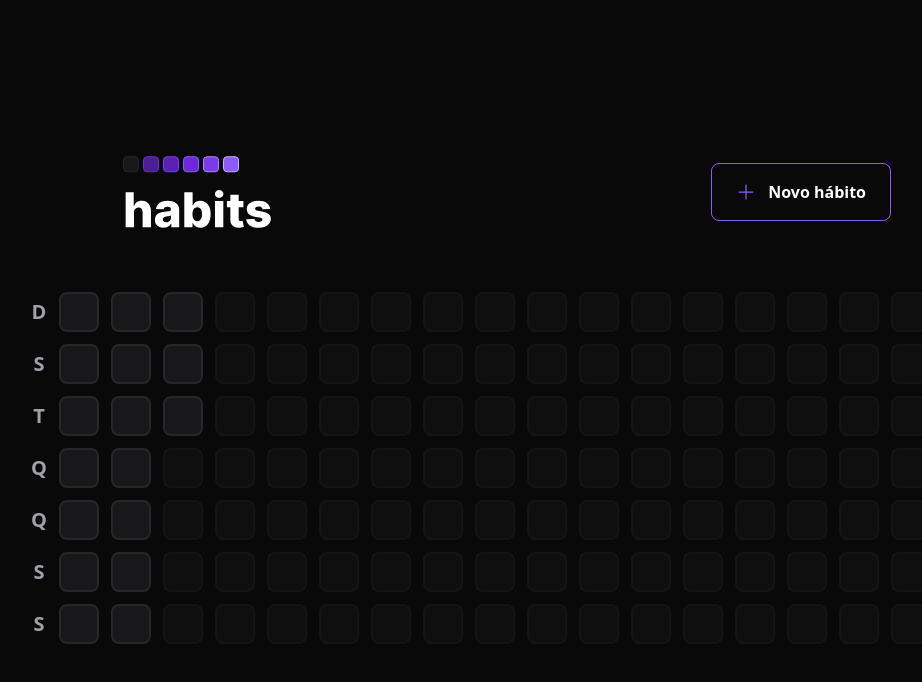
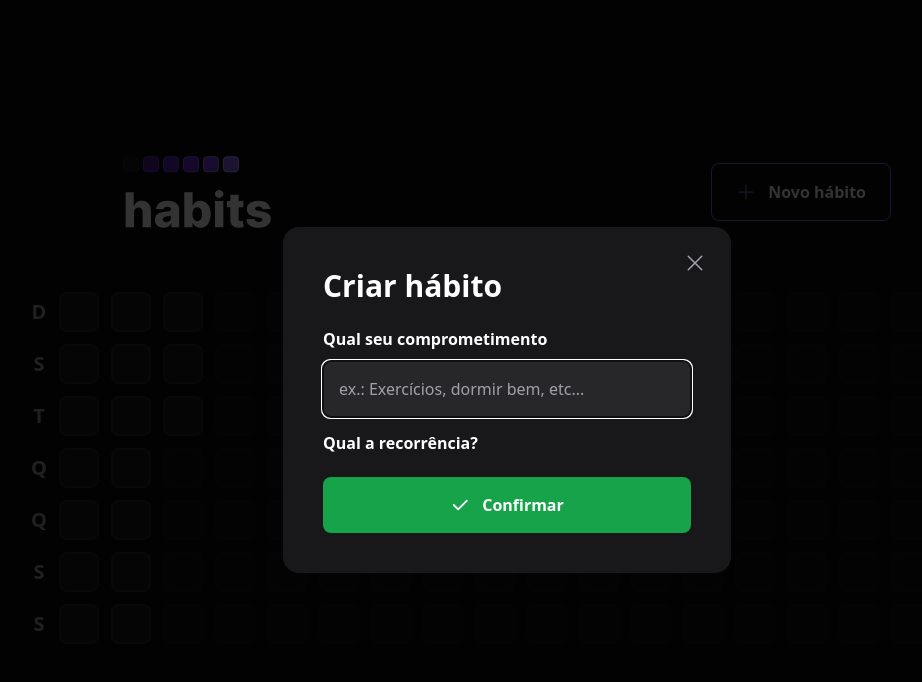
Before and after one commit to gabrielcarloto/nlw-setup-web, a React (Vite) app: page / in a window 1280 px wide. Both pictures are taken after a click on the button "Novo hábito". Shown: the top 682 px of the page, without its empty margins (133-1055 px from the left). Built offline with nearby package versions, Linux system fonts and the light colour scheme.

Commit message:
feat: add new habit dialog

```diff
--- a/package.json
+++ b/package.json
@@ -9,6 +9,7 @@
     "preview": "vite preview"
   },
   "dependencies": {
+    "@radix-ui/react-dialog": "^1.0.2",
     "classnames": "^2.3.2",
     "dayjs": "^1.11.7",
     "phosphor-react": "^1.4.1",
--- a/src/components/Header.tsx
+++ b/src/components/Header.tsx
@@ -1,18 +1,39 @@
-import { Plus } from 'phosphor-react';
+import * as Dialog from '@radix-ui/react-dialog';
+import { Plus, X } from 'phosphor-react';
+
 import logoImage from '../assets/logo.svg';
+import NewHabitForm from './NewHabitForm';
 
 export default function Header() {
   return (
     <div className="w-full max-w-3xl mx-auto flex items-center justify-between">
       <img src={logoImage} alt="Habitos" />
 
-      <button
-        type="button"
-        className="border border-violet-500 font-semibold rounded-lg px-6 py-4 flex items-center gap-3 hover:border-violet-300"
-      >
-        <Plus size={20} className="text-violet-500" />
-        Novo hábito
-      </button>
+      <Dialog.Root>
+        <Dialog.Trigger
+          type="button"
+          className="border border-violet-500 font-semibold rounded-lg px-6 py-4 flex items-center gap-3 hover:border-violet-300"
+        >
+          <Plus size={20} className="text-violet-500" />
+          Novo hábito
+        </Dialog.Trigger>
+
+        <Dialog.Portal>
+          <Dialog.Overlay className="w-screen h-screen bg-black/80 fixed inset-0" />
+
+          <Dialog.Content className="absolute p-10 bg-zinc-900 rounded-2xl w-full max-w-md inset-0 m-auto h-fit">
+            <Dialog.Close className="absolute right-6 top-6 text-zinc-400 hover:text-zinc-200">
+              <X size={24} aria-label="Fechar" />
+            </Dialog.Close>
+
+            <Dialog.Title className="text-3xl leading-tight font-extrabold">
+              Criar hábito
+            </Dialog.Title>
+
+            <NewHabitForm />
+          </Dialog.Content>
+        </Dialog.Portal>
+      </Dialog.Root>
     </div>
   );
 }
--- /dev/null
+++ b/src/components/NewHabitForm.tsx
@@ -0,0 +1,29 @@
+import { Check } from 'phosphor-react';
+
+export default function NewHabitForm() {
+  return (
+    <form className="w-full flex flex-col mt-6">
+      <label htmlFor="title" className="font-semibold leading-tight">
+        Qual seu comprometimento
+      </label>
+      <input
+        type="text"
+        id="title"
+        className="p-4 rounded-lg mt-3 bg-zinc-800 text-white placeholder:text-zinc-400"
+        placeholder="ex.: Exercícios, dormir bem, etc..."
+        autoFocus
+      />
+
+      <label htmlFor="" className="font-semibold leading-tight mt-4">
+        Qual a recorrência?
+      </label>
+      <button
+        type="submit"
+        className="mt-6 rounded-lg p-4 flex items-center justify-center gap-3 font-semibold bg-green-600 hover:bg-green-500"
+      >
+        <Check size={20} weight="bold" />
+        Confirmar
+      </button>
+    </form>
+  );
+}
```
Also changed, not shown: 1 other file (tests, documents, lock files or other folders).
